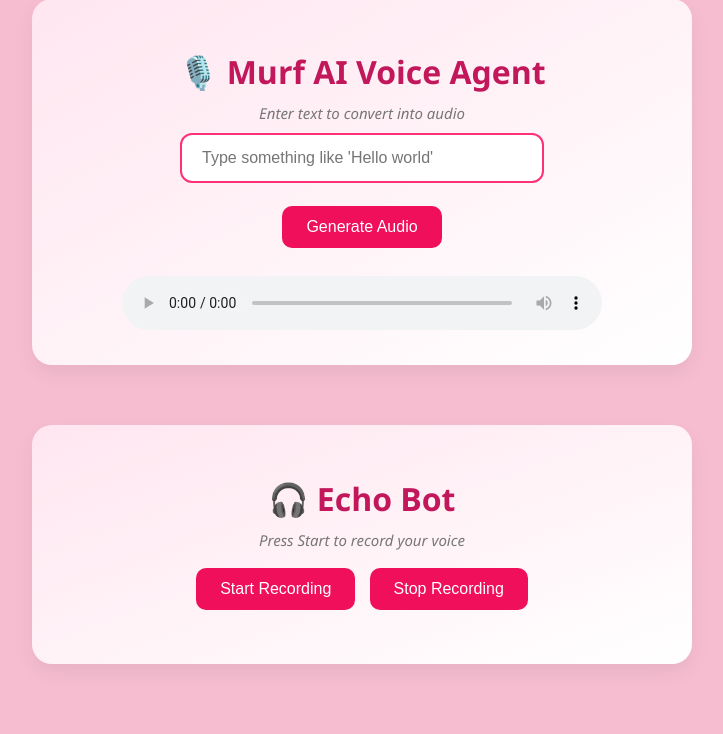
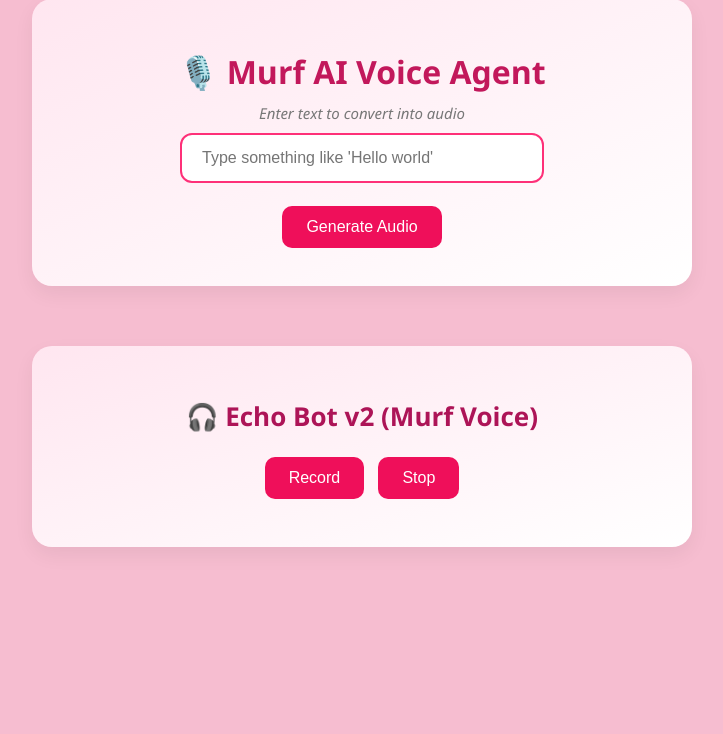
Before and after one commit to priya011006/AI-VoiceAgent, a FastAPI app: page / in a window 1280 px wide. Shown: the part 71-805 px from the top of the page, without its empty margins (278-1001 px from the left). After the commit the page ends 618 px from the top, so only its background shows below. Run offline with FastAPI, Linux system fonts and the light colour scheme.

Commit message:
Day 7 progress: Added new features and updates

```diff
--- a/main.py
+++ b/main.py
@@ -1,27 +1,28 @@
+import os
+import tempfile
 from fastapi import FastAPI, Request, UploadFile, File
 from fastapi.responses import HTMLResponse, JSONResponse
 from fastapi.staticfiles import StaticFiles
 from fastapi.templating import Jinja2Templates
 from fastapi.middleware.cors import CORSMiddleware
 from pydantic import BaseModel
+from dotenv import load_dotenv
+import assemblyai as aai
 from murf import Murf
-from dotenv import load_dotenv
-import assemblyai as aai  # ✅ Correct import
-import os
-import shutil
 
-# Load environment variables
+# ---------------- Load env & ensure folders ----------------
 load_dotenv()
 MURF_API_KEY = os.getenv("MURF_API_KEY")
 ASSEMBLYAI_API_KEY = os.getenv("ASSEMBLYAI_API_KEY")
 
 os.makedirs("uploads", exist_ok=True)
 os.makedirs("static", exist_ok=True)
+os.makedirs("templates", exist_ok=True)  # only needed if templates folder missing
 
-# Initialize FastAPI app
+# ---------------- FastAPI app ----------------
 app = FastAPI()
 
-# Enable CORS (for frontend JS)
+# CORS for frontend (local dev)
 app.add_middleware(
     CORSMiddleware,
     allow_origins=["*"],
@@ -30,62 +31,132 @@
     allow_headers=["*"],
 )
 
-# Mount static and uploads directories
+# Mount static + uploads and templates
 app.mount("/static", StaticFiles(directory="static"), name="static")
 app.mount("/uploads", StaticFiles(directory="uploads"), name="uploads")
 templates = Jinja2Templates(directory="templates")
 
-# ✅ AssemblyAI transcriber
+# ---------------- Third-party clients ----------------
+# AssemblyAI
 aai.settings.api_key = ASSEMBLYAI_API_KEY
-transcriber = aai.Transcriber()
 
-# Home route
-@app.get("/", response_class=HTMLResponse)
-async def home(request: Request):
-    return templates.TemplateResponse("index.html", {"request": request})
+# Murf
+murf_client = Murf(api_key=MURF_API_KEY)
 
-# TTS model
+# ---------------- Models ----------------
 class TTSRequest(BaseModel):
     text: str
 
-# POST /generate-audio/ → Murf TTS
+# ---------------- Routes ----------------
+@app.get("/", response_class=HTMLResponse)
+async def home(request: Request):
+    # serve templates/index.html via Jinja2Templates (keeps your UI)
+    return templates.TemplateResponse("index.html", {"request": request})
+
+
 @app.post("/generate-audio/")
 async def generate_audio(data: TTSRequest):
+    """
+    Generate TTS from text using Murf SDK.
+    Returns: {"audio_url": "<public_murf_audio_url>"}
+    """
     try:
-        client = Murf(api_key=MURF_API_KEY)
+        client = murf_client  # already initialized
+        # Use SDK generate call — returns object with audio_file attribute
         response = client.text_to_speech.generate(
             text=data.text,
-            voice_id="en-US-natalie",
-            style="Promo"
+            voice_id="en-US-natalie",  # change if you want
+            style="Promo",
+            format="MP3"  # explicit format
         )
+        # response.audio_file is a public URL (Murf docs)
         return {"audio_url": response.audio_file}
     except Exception as e:
-        return JSONResponse(status_code=500, content={"error": f"Failed to generate audio. {str(e)}"})
+        return JSONResponse(status_code=500, content={"error": f"Failed to generate audio: {str(e)}"})
 
-# POST /upload-audio/ → Echo Bot upload
+
 @app.post("/upload-audio/")
 async def upload_audio(file: UploadFile = File(...)):
+    """
+    Save uploaded audio to uploads/ (for debugging or playback).
+    Returns metadata and local URL.
+    """
     try:
-        upload_path = os.path.join("uploads", "recording.webm")
+        filename = file.filename
+        # make filename safer/unique
+        safe_name = f"{int(__import__('time').time())}_{filename}"
+        upload_path = os.path.join("uploads", safe_name)
         with open(upload_path, "wb") as buffer:
+            shutil = __import__("shutil")
             shutil.copyfileobj(file.file, buffer)
 
         file_size = os.path.getsize(upload_path)
         return {
-            "filename": file.filename,
+            "filename": safe_name,
             "content_type": file.content_type,
             "size": file_size,
-            "url": f"/uploads/recording.webm"
+            "url": f"/uploads/{safe_name}"
         }
     except Exception as e:
-        return JSONResponse(status_code=500, content={"error": f"Upload failed. {str(e)}"})
+        return JSONResponse(status_code=500, content={"error": f"Upload failed: {str(e)}"})
 
-# ✅ POST /transcribe/file/ → AssemblyAI transcription
+
 @app.post("/transcribe/file/")
 async def transcribe_file(file: UploadFile = File(...)):
+    """
+    Transcribe an uploaded audio file using AssemblyAI Python SDK.
+    Returns: {"transcript": "<text>"}
+    """
     try:
-        audio_data = await file.read()  # Read file as binary
-        transcript = transcriber.transcribe(audio_data)  # Transcribe via SDK
+        # Save to temp file path and pass path to AssemblyAI SDK (recommended)
+        with tempfile.NamedTemporaryFile(delete=False, suffix=os.path.splitext(file.filename)[1] or ".webm") as tmp:
+            tmp.write(await file.read())
+            tmp_path = tmp.name
+
+        transcriber = aai.Transcriber()
+        # This call accepts a local file path and returns a Transcript object
+        transcript = transcriber.transcribe(tmp_path)
+        if transcript.status == aai.TranscriptStatus.error:
+            return JSONResponse(status_code=500, content={"error": f"Transcription error: {transcript.error}"})
+
         return {"transcript": transcript.text}
     except Exception as e:
-        return JSONResponse(status_code=500, content={"error": f"Transcription failed. {str(e)}"})
+        return JSONResponse(status_code=500, content={"error": f"Transcription failed: {str(e)}"})
+
+
+@app.post("/tts/echo/")
+async def tts_echo(file: UploadFile = File(...)):
+    """
+    Day 7 Echo Bot flow:
+      1) receive audio upload
+      2) transcribe with AssemblyAI SDK
+      3) send transcription text to Murf SDK to generate TTS audio
+      4) return Murf audio public URL + transcript
+    """
+    try:
+        # Save uploaded audio to a temp file (AssemblyAI SDK handles local file paths well)
+        with tempfile.NamedTemporaryFile(delete=False, suffix=os.path.splitext(file.filename)[1] or ".webm") as tmp:
+            tmp.write(await file.read())
+            tmp_path = tmp.name
+
+        # 1) Transcribe with AssemblyAI
+        transcriber = aai.Transcriber()
+        transcript = transcriber.transcribe(tmp_path)
+        if transcript.status == aai.TranscriptStatus.error:
+            return JSONResponse(status_code=500, content={"error": f"Transcription error: {transcript.error}"})
+        text = transcript.text
+
+        # 2) Generate Murf TTS from the transcript (using Murf Python SDK)
+        client = murf_client
+        response = client.text_to_speech.generate(
+            text=text,
+            voice_id="en-US-natalie",  # keep same voice as /generate-audio if you want
+            style="Promo",
+            format="MP3"
+        )
+
+        murf_audio_url = response.audio_file  # Murf SDK returns this public URL
+        return {"transcript": text, "audio_url": murf_audio_url}
+
+    except Exception as e:
+        return JSONResponse(status_code=500, content={"error": f"TTS echo failed: {str(e)}"})
--- a/static/script.js
+++ b/static/script.js
@@ -1,59 +1,58 @@
-// ========== Text-to-Speech (Generate Audio) ==========
+// ================= Text-to-Speech (Generate Audio) =================
 document.getElementById("submit-button").addEventListener("click", async () => {
   const textInput = document.getElementById("text-input").value.trim();
   const audioPlayer = document.getElementById("audio-player");
   const statusText = document.getElementById("status-text");
 
   if (!textInput) {
-    statusText.textContent = "Please enter some text.";
+    statusText.textContent = "⚠️ Please enter some text.";
     return;
   }
 
-  statusText.textContent = "Generating audio...";
+  statusText.textContent = "🎤 Generating audio...";
 
   try {
     const response = await fetch("/generate-audio/", {
       method: "POST",
-      headers: {
-        "Content-Type": "application/json",
-      },
+      headers: { "Content-Type": "application/json" },
       body: JSON.stringify({ text: textInput }),
     });
 
-    if (!response.ok) throw new Error("Failed to generate audio.");
+    if (!response.ok) {
+      const err = await response.json().catch(() => ({}));
+      throw new Error(err.error || "Failed to generate audio.");
+    }
 
     const result = await response.json();
     audioPlayer.src = result.audio_url;
     audioPlayer.style.display = "block";
-    statusText.textContent = "Audio generated successfully!";
+    statusText.textContent = "✅ Audio generated successfully!";
   } catch (error) {
     console.error("TTS Error:", error);
-    statusText.textContent = "Failed to generate audio.";
+    statusText.textContent = "❌ Failed to generate audio. See console.";
   }
 });
 
-// ========== Echo Bot (Recording + Upload + Transcription) ==========
+// ================= Echo Bot v2 (Recording → Transcribe → Murf → Play) =================
 let mediaRecorder;
 let audioChunks = [];
 let isRecording = false;
 
-const startBtn = document.getElementById("startBtn");
-const stopBtn = document.getElementById("stopBtn");
-const status = document.getElementById("status");
-const echoPlayer = document.getElementById("echo-player");
-const transcriptionText = document.getElementById("transcription-text"); // Display area
+const recordBtn = document.getElementById("record-btn");
+const stopBtn = document.getElementById("stop-btn");
+const echoAudio = document.getElementById("echo-audio");
+const transcriptionText = document.getElementById("transcription-text");
 
-startBtn.addEventListener("click", async () => {
+recordBtn.addEventListener("click", async () => {
   if (isRecording) return;
 
   try {
     const stream = await navigator.mediaDevices.getUserMedia({ audio: true });
     mediaRecorder = new MediaRecorder(stream);
-
     audioChunks = [];
 
-    mediaRecorder.ondataavailable = event => {
-      audioChunks.push(event.data);
+    mediaRecorder.ondataavailable = (e) => {
+      if (e.data && e.data.size > 0) audioChunks.push(e.data);
     };
 
     mediaRecorder.onstop = async () => {
@@ -63,37 +62,45 @@
       const formData = new FormData();
       formData.append("file", file);
 
-      status.innerText = "Uploading and transcribing...";
+      transcriptionText.innerText = "⏳ Uploading, transcribing, and generating Murf audio...";
 
       try {
-        const response = await fetch("/transcribe/file", {
+        const resp = await fetch("/tts/echo/", {
           method: "POST",
           body: formData,
         });
 
-        if (!response.ok) throw new Error("Transcription failed");
+        if (!resp.ok) {
+          const err = await resp.json().catch(() => ({}));
+          throw new Error(err.error || "Echo bot failed");
+        }
 
-        const result = await response.json();
+        const result = await resp.json();
 
-        status.innerText = `Transcription successful!`;
-        echoPlayer.src = URL.createObjectURL(audioBlob);
-        echoPlayer.style.display = "block";
-        transcriptionText.innerText = `📝 Transcription: ${result.transcript}`; // ✅ Fixed this line
+        // Show transcription and play Murf audio (returned URL)
+        transcriptionText.innerText = `📝 Transcription: ${result.transcript}`;
+        if (result.audio_url) {
+          echoAudio.src = result.audio_url;
+          echoAudio.style.display = "block";
+          // play when ready
+          echoAudio.oncanplay = () => echoAudio.play().catch(()=>{});
+        } else {
+          transcriptionText.innerText += " (No audio_url returned)";
+        }
       } catch (error) {
-        console.error("Transcription Error:", error);
-        status.innerText = "Transcription failed.";
-        transcriptionText.innerText = "";
+        console.error("Echo Bot Error:", error);
+        transcriptionText.innerText = "❌ Failed to process audio. See console.";
       }
     };
 
     mediaRecorder.start();
     isRecording = true;
-    startBtn.disabled = true;
+    recordBtn.disabled = true;
     stopBtn.disabled = false;
-    status.innerText = "Recording...";
+    transcriptionText.innerText = "🎙️ Recording...";
   } catch (err) {
     console.error("Recording Error:", err);
-    status.innerText = "Mic permission denied or unavailable.";
+    transcriptionText.innerText = "⚠️ Mic permission denied or unavailable.";
   }
 });
 
@@ -101,7 +108,7 @@
   if (!isRecording) return;
   mediaRecorder.stop();
   isRecording = false;
-  startBtn.disabled = false;
+  recordBtn.disabled = false;
   stopBtn.disabled = true;
-  status.innerText = "Stopped recording. Processing...";
+  transcriptionText.innerText = "⏳ Processing...";
 });
--- a/templates/index.html
+++ b/templates/index.html
@@ -4,7 +4,7 @@
   <meta charset="UTF-8" />
   <title>AI Voice Agent</title>
   <style>
-    /* Global Styling */
+    /* Global Styling (same as your original) */
     body {
       background: #f6bdd0;
       font-family: 'Segoe UI', Tahoma, Geneva, Verdana, sans-serif;
@@ -21,10 +21,10 @@
       margin-bottom: 10px;
     }
 
-    h3 {
-      font-size: 24px;
+    h2 {
+      font-size: 26px;
       color: #ad1457;
-      margin-bottom: 10px;
+      margin-bottom: 15px;
     }
 
     p {
@@ -32,7 +32,6 @@
       color: #555;
     }
 
-    /* Card-style sections */
     .section {
       background: linear-gradient(to bottom right, #ffe6f0, #ffffff);
       box-shadow: 0 8px 20px rgba(0, 0, 0, 0.06);
@@ -44,7 +43,6 @@
       text-align: center;
     }
 
-    /* Inputs & Buttons */
     input[type="text"] {
       padding: 14px 20px;
       font-size: 16px;
@@ -79,7 +77,6 @@
       transform: translateY(-2px);
     }
 
-    /* Audio styling */
     audio {
       margin-top: 20px;
       width: 100%;
@@ -88,16 +85,14 @@
       border-radius: 8px;
     }
 
-    /* Status text */
     #status-text,
-    #status {
+    #transcription-text {
       font-style: italic;
       color: #777;
       font-size: 15px;
       margin: 10px 0;
     }
 
-    /* Responsive tweaks */
     @media (max-width: 600px) {
       input[type="text"] {
         width: 90%;
@@ -118,20 +113,18 @@
     <input type="text" id="text-input" placeholder="Type something like 'Hello world'" />
     <br />
     <button id="submit-button">Generate Audio</button>
-    <audio id="audio-player" controls></audio>
+    <audio id="audio-player" controls style="display:none;"></audio>
   </div>
 
-  <!-- 🎧 Echo Bot -->
-<div class="section">
-  <h1>🎧 Echo Bot</h1>
-  <p id="status">Press Start to record your voice</p>
-  <button id="startBtn">Start Recording</button>
-  <button id="stopBtn" disabled>Stop Recording</button>
-  <audio id="echo-player" controls style="display: none;"></audio>
-  <p id="transcription-text" style="margin-top: 10px; font-weight: bold;"></p>
-</div>
+  <!-- 🎧 Echo Bot v2 -->
+  <div class="section">
+    <h2>🎧 Echo Bot v2 (Murf Voice)</h2>
+    <button id="record-btn">Record</button>
+    <button id="stop-btn" disabled>Stop</button>
+    <audio id="echo-audio" controls style="display:none;"></audio>
+    <p id="transcription-text"></p>
+  </div>
 
-<!-- JS -->
-<script src="/static/script.js"></script>
+  <script src="/static/script.js"></script>
 </body>
 </html>
```
Also changed, not shown: README.md, 2 other files.
